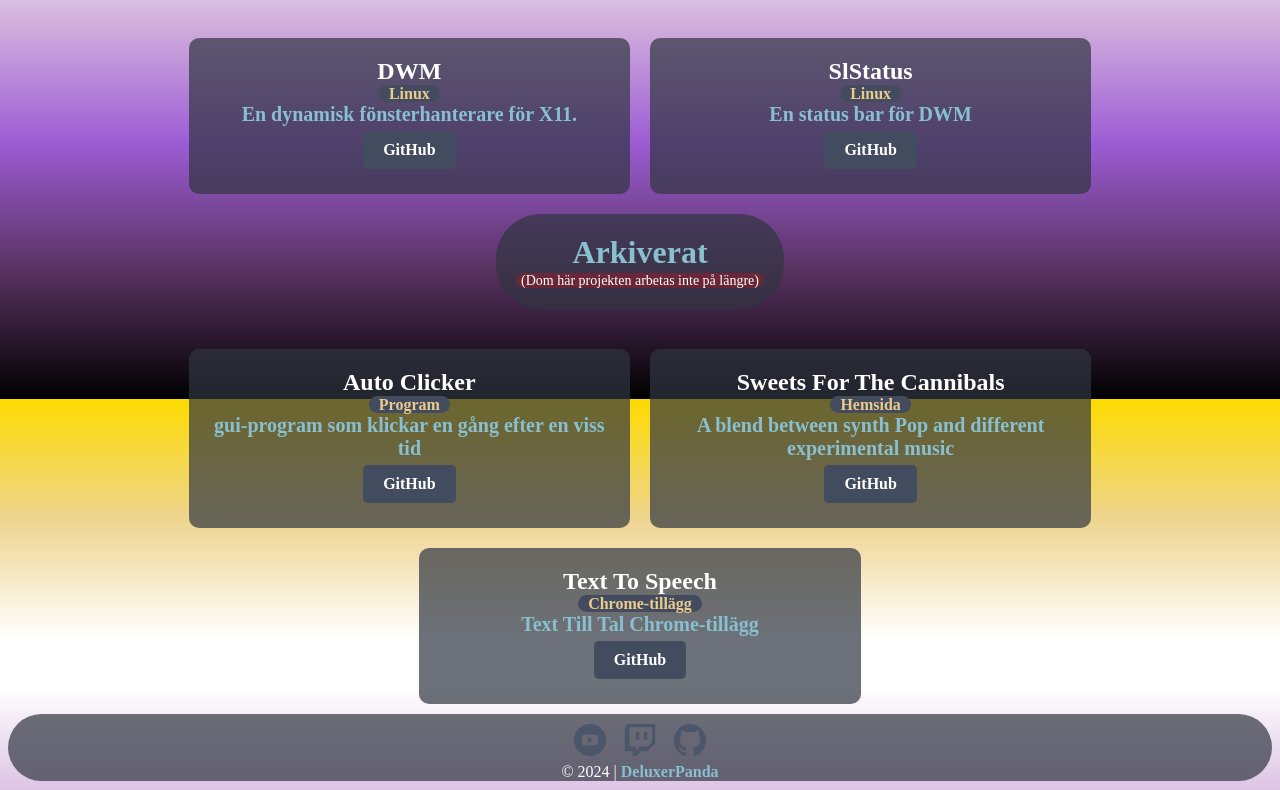
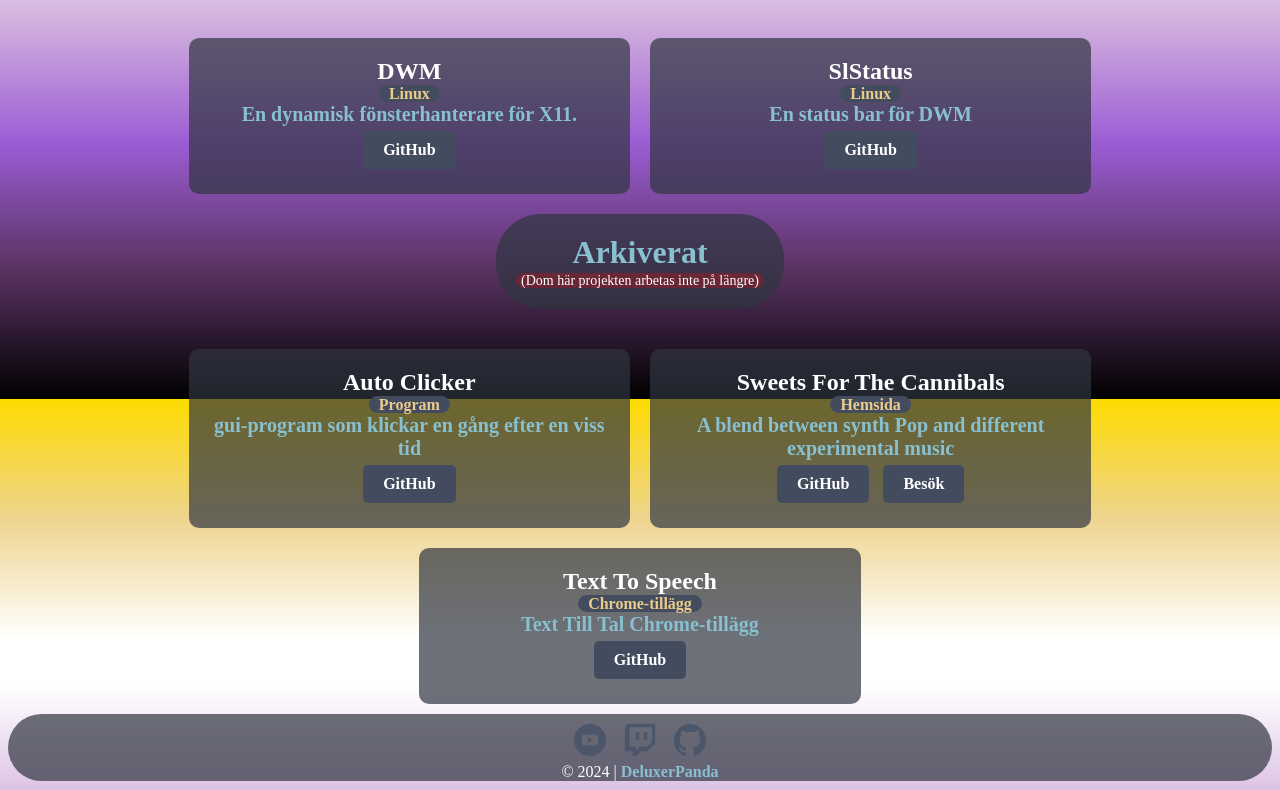
Before and after one commit to DeluxerPanda/DeluxerPanda-Website, a SvelteKit app: page / in a window 1280 px wide. Shown: the part 1201-1991 px from the top of the page. Built offline with nearby package versions, Linux system fonts and the light colour scheme.

Commit message:
Update +page.svelte

```diff
--- a/src/routes/+page.svelte
+++ b/src/routes/+page.svelte
@@ -138,7 +138,7 @@
         <h1 class="label">Hemsida</h1>
         <p>A blend between synth Pop and different experimental music</p>
         <a href="https://github.com/DeluxArkive/Sweets-For-The-Cannibals" class="button">GitHub</a>
-
+        <a href="sweets-for-the-cannibals.deluxerpanda.se" class="button">Besök</a>
     </div>
 
     <div class="projekt-box">
```
